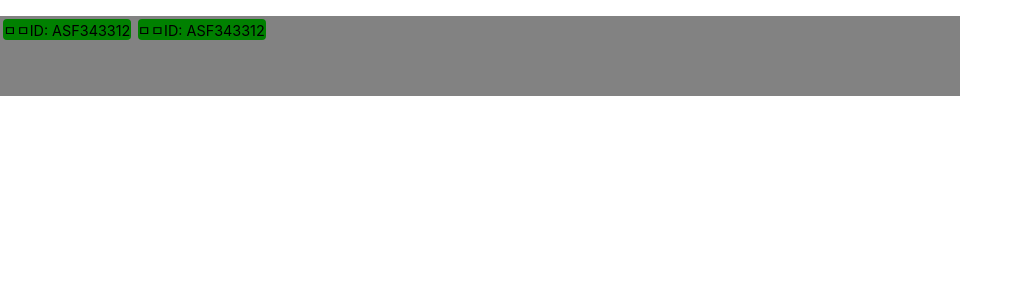
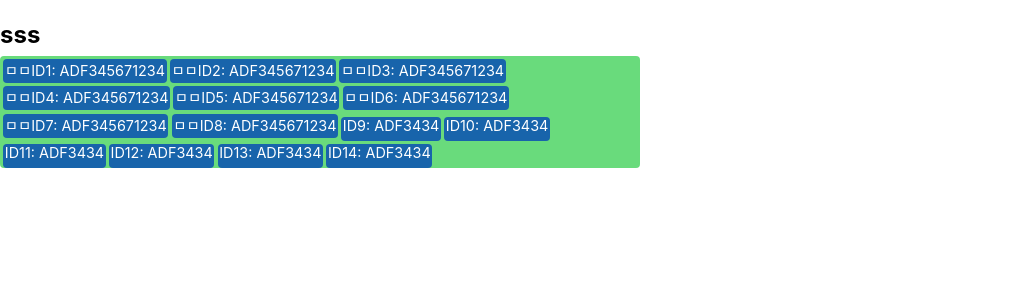
Before and after one commit to antnf3/blog-admin, a React (Create React App) app: page / in a window 1280 px wide. Shown: the top 300 px of the page, without its empty margins (0-1023 px from the left). Built offline with nearby package versions, Linux system fonts and the light colour scheme.

Commit message:
label box 생성

```diff
--- a/src/components/Box.tsx
+++ b/src/components/Box.tsx
@@ -1,21 +1,46 @@
-import React from "react";
+import React, { useState, useEffect, Fragment } from "react";
 import styled from "styled-components";
-import Label from "./Label";
+import Label, { TxtProps } from "./Label";
 
 const StyBox = styled.div`
-  background-color: #828282;
-  min-width: 30rem;
-  max-width: 60rem;
+  background-color: #69db7c;
+  max-width: 40rem;
   min-height: 5rem;
-  max-height: 20rem;
-  margin-top: 1rem;
+  margin-top: -0.8rem;
+  border-radius: 4px;
 `;
 
 function Box() {
+  const [text, setText] = useState<TxtProps[]>([]);
+  useEffect(() => {
+    const data = [
+      { name: "ㅁㅁID1", value: "ADF345671234" },
+      { name: "ㅁㅁID2", value: "ADF345671234" },
+      { name: "ㅁㅁID3", value: "ADF345671234" },
+      { name: "ㅁㅁID4", value: "ADF345671234" },
+      { name: "ㅁㅁID5", value: "ADF345671234" },
+      { name: "ㅁㅁID6", value: "ADF345671234" },
+      { name: "ㅁㅁID7", value: "ADF345671234" },
+      { name: "ㅁㅁID8", value: "ADF345671234" },
+      { name: "ID9", value: "ADF3434" },
+      { name: "ID10", value: "ADF3434" },
+      { name: "ID11", value: "ADF3434" },
+      { name: "ID12", value: "ADF3434" },
+      { name: "ID13", value: "ADF3434" },
+      { name: "ID14", value: "ADF3434" },
+    ];
+    setText(data);
+  }, []);
+
   return (
-    <StyBox>
-      <Label />
-    </StyBox>
+    <Fragment>
+      <h2>sss</h2>
+      <StyBox>
+        {text.map((tag) => (
+          <Label key={tag.name} {...tag} />
+        ))}
+      </StyBox>
+    </Fragment>
   );
 }
 
--- a/src/components/Label.tsx
+++ b/src/components/Label.tsx
@@ -1,20 +1,28 @@
-import React, { Fragment } from "react";
+import React from "react";
 import styled from "styled-components";
 
-const StySpan = styled.div`
+const StyDiv = styled.div`
   display: inline-block;
   font-size: 0.9rem;
-  background-color: green;
+  background-color: #1864ab;
   border-radius: 4px;
-  width: 8rem;
-  margin: 0.2rem;
+  min-width: 6rem;
+  min-height: 1.5rem;
+  color: #fff;
+  text-align: center;
+  margin: 0.2rem 0 0 0.2rem;
+  padding: 0 0.1rem;
 `;
-function Label() {
+
+export interface TxtProps {
+  name: string;
+  value: string;
+}
+function Label({ name, value }: TxtProps) {
   return (
-    <Fragment>
-      <StySpan>ㅁㅁID: ASF343312</StySpan>
-      <StySpan>ㅁㅁID: ASF343312</StySpan>
-    </Fragment>
+    <StyDiv>
+      {name}: {value}
+    </StyDiv>
   );
 }
 
```
